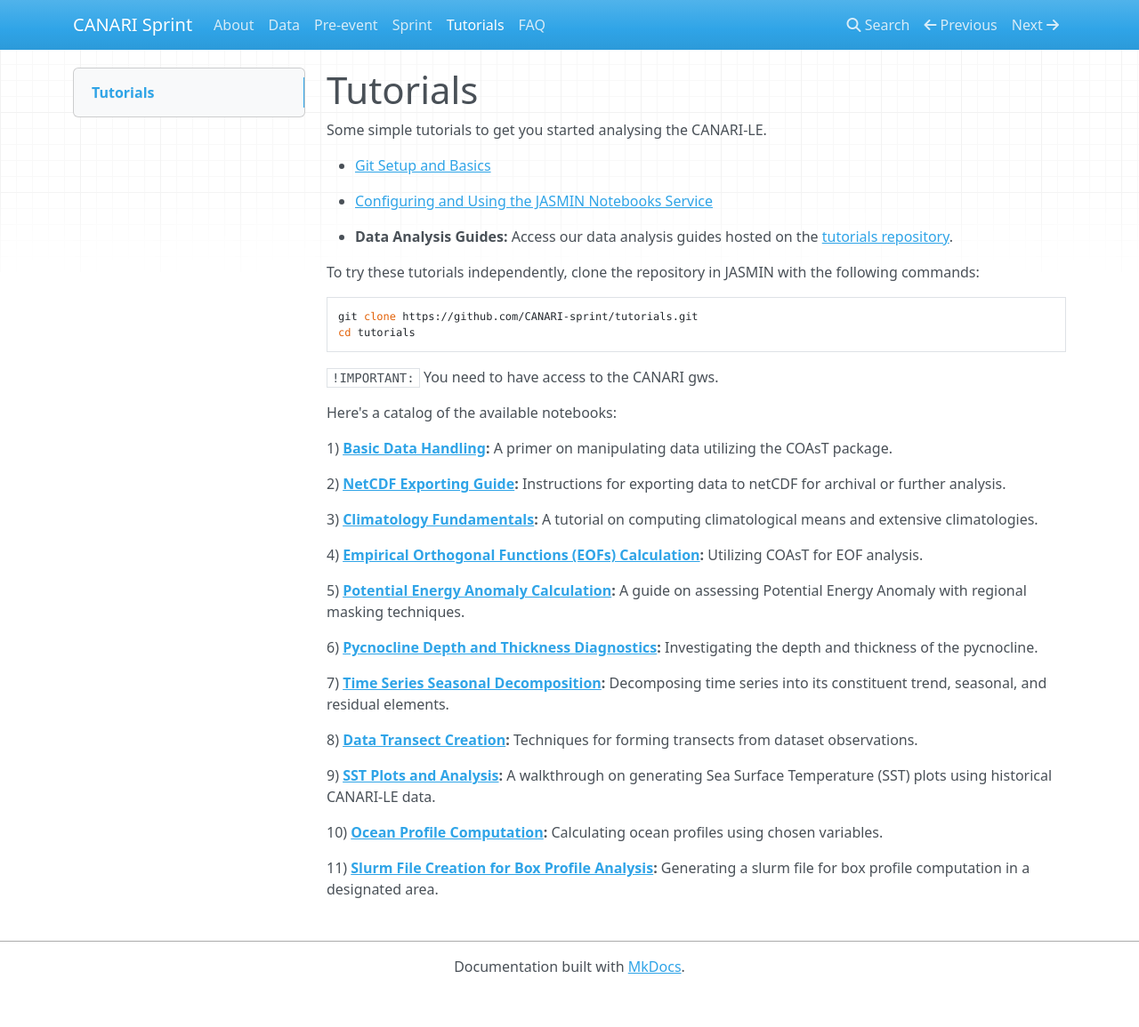
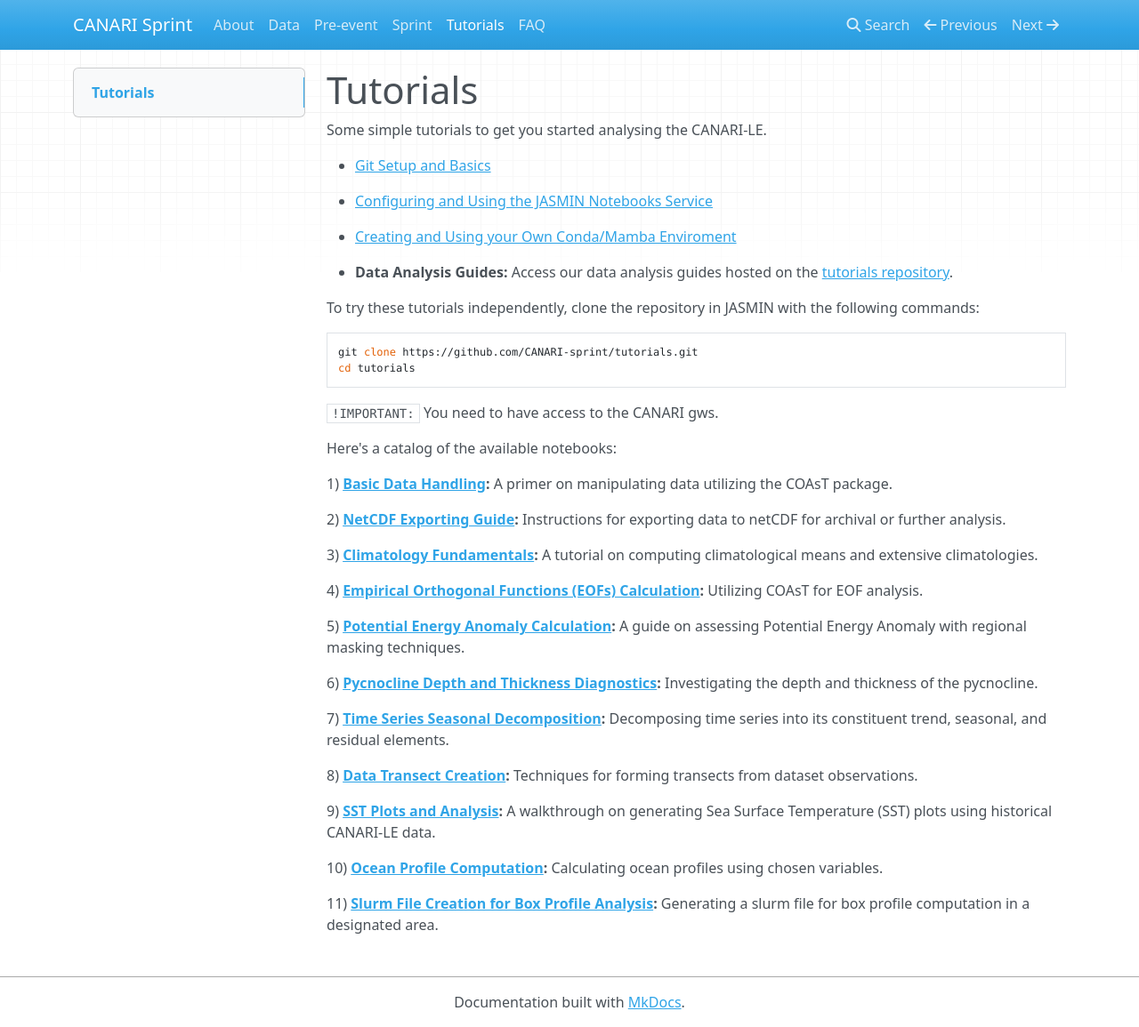
Before and after one commit to LESFMIP-sprint/sprint-info, an MkDocs documentation site: the page built from docs/tutorials.md, in a window 1280 px wide and 1155 px high. Shown: the whole window at 89% size. Built offline with MkDocs 1.6.1, drawn with Linux system fonts in a browser that asks for light colours; nearby versions of some CDN libraries.

Commit message:
add link to creating your own env

```diff
--- a/docs/tutorials.md
+++ b/docs/tutorials.md
@@ -5,6 +5,8 @@ Some simple tutorials to get you started analysing the CANARI-LE.
 - [Git Setup and Basics](github.md)
 
 - [Configuring and Using the JASMIN Notebooks Service](jasmin_notebook_service.md)
+
+- [Creating and Using your Own Conda/Mamba Enviroment](creating_your_own_conda_env.md)
 
 - **Data Analysis Guides:** Access our data analysis guides hosted on the [tutorials repository](https://github.com/CANARI-sprint/tutorials).
 
```
